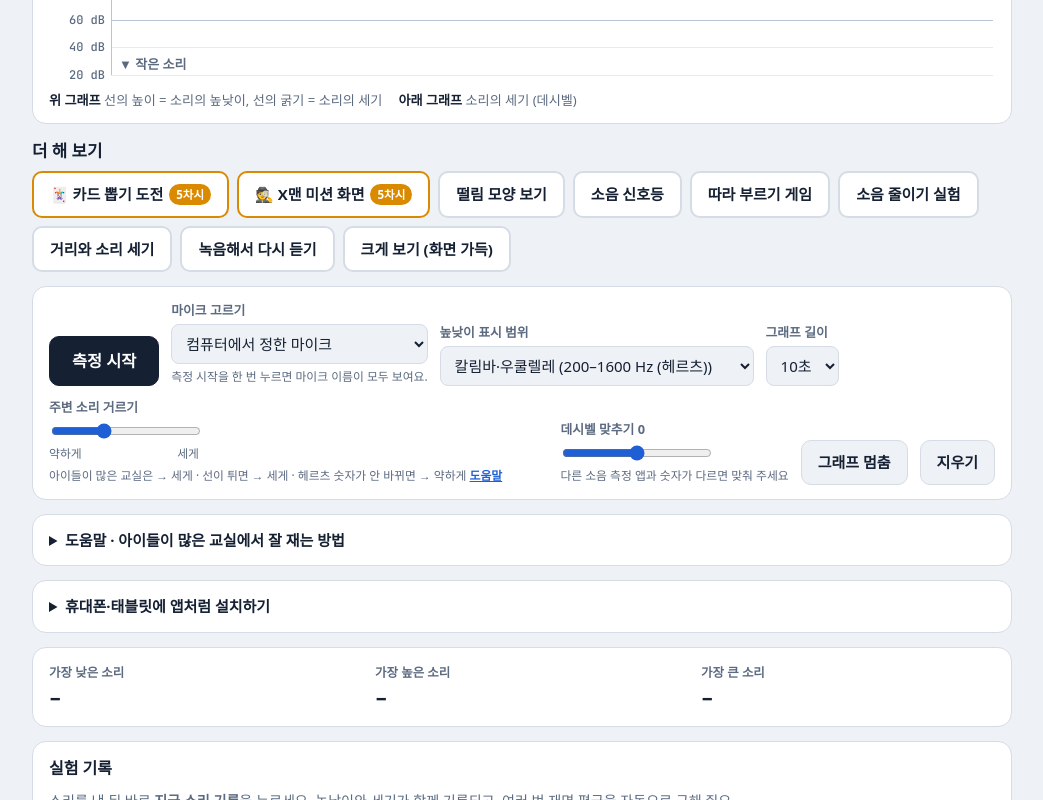
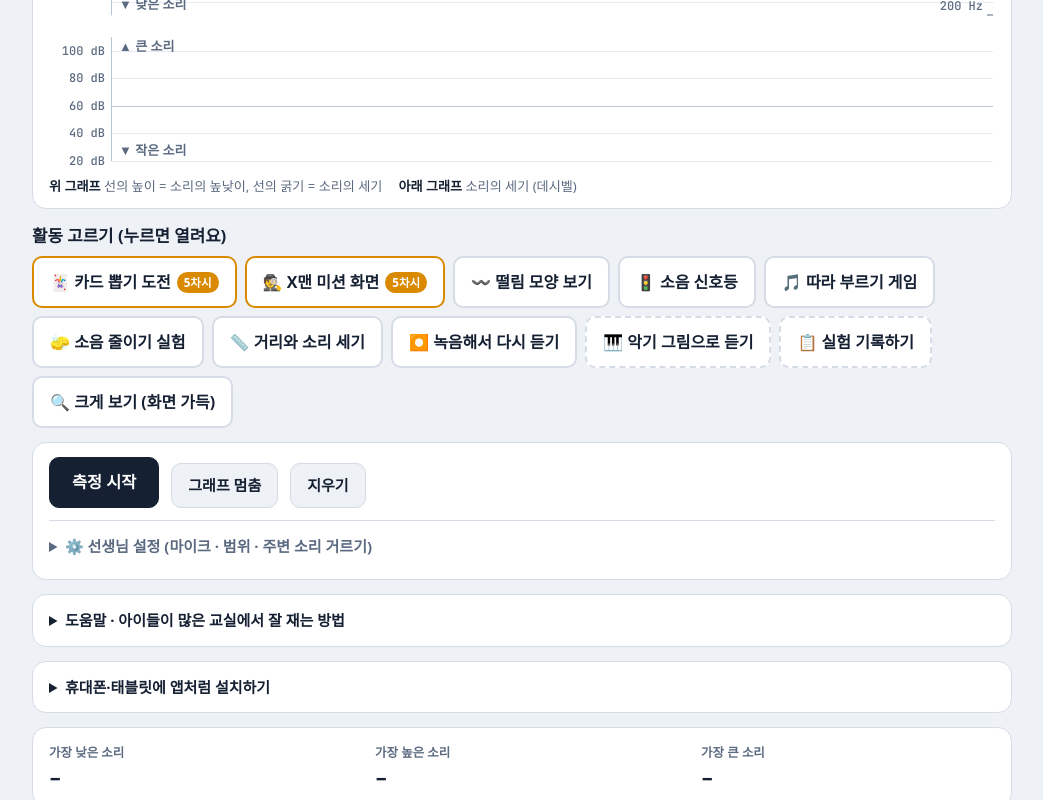
Before and after one commit to gns6315/sound-meter, a plain HTML site: page index.html in a window 1280 px wide. Shown: the part 957-1757 px from the top of the page, without its empty margins (118-1161 px from the left). Drawn offline with Linux system fonts and the light colour scheme; a web font is replaced by a local one.

Commit message:
첫 화면 쉽게: 큰 시작 버튼, 설정 접기, 활동 버튼 정리
Co-Authored-By: Claude Opus 5.5 <noreply@anthropic.com>

```diff
--- a/index.html
+++ b/index.html
@@ -435,6 +435,16 @@ body.bigview .bigbar{display:flex;gap:8px;position:fixed;z-index:40;
 .unit{margin:4px 0 0;font-size:.84rem;color:var(--muted);border-top:1px dashed var(--line);padding-top:8px}
 .unit b{color:var(--ink)}
 .modeAsk{margin:0;font-weight:700;font-size:1.05rem}
+.startBar{display:flex;flex-wrap:wrap;align-items:center;gap:12px}
+.startBar button{font-size:clamp(1.25rem,4vw,1.55rem);padding:16px 30px;border-radius:14px;min-height:64px;touch-action:manipulation}
+.startBar button.on{background:var(--z4);border-color:var(--z4);color:#fff}
+.startBar span{font-weight:700;color:var(--muted)}
+.toolbar button{min-height:52px;font-size:1rem;touch-action:manipulation}
+.toolbar button.jump{border-style:dashed}
+.setDet{flex:1 1 100%;border-top:1px solid var(--line);padding-top:6px}
+.setDet summary{cursor:pointer;font-weight:700;padding:8px 0;color:var(--muted)}
+.setBody{display:flex;flex-wrap:wrap;gap:12px;align-items:end;padding-top:6px}
+.setBody .field.grow{flex:1 1 240px}
 .modes{display:grid;grid-template-columns:repeat(3,minmax(0,1fr));gap:10px}
 .modes button{position:relative;display:flex;align-items:center;gap:12px;text-align:left;padding:14px 14px;
   background:var(--panel);border:3px solid var(--line);border-radius:16px;font-weight:500;min-width:0}
@@ -491,6 +501,11 @@ body.bigview .bigbar{display:flex;gap:8px;position:fixed;z-index:40;
     </button>
   </nav>
 
+  <div class="startBar">
+    <button type="button" class="primary" id="topStart">🎤 측정 시작</button>
+    <span id="topStartTip">누른 다음 ‘허용’을 눌러요</span>
+  </div>
+
   <section class="readout">
     <div class="panel card need-hz">
       <h2><i style="background:var(--trace)"></i>소리의 높낮이</h2>
@@ -521,18 +536,20 @@ body.bigview .bigbar{display:flex;gap:8px;position:fixed;z-index:40;
   </section>
 
   <!-- ===== 더 해 보기 ===== -->
-  <section class="tools" aria-label="더 해 보기">
-    <p class="modeAsk">더 해 보기</p>
+  <section class="tools" aria-label="활동 고르기">
+    <p class="modeAsk">활동 고르기 (누르면 열려요)</p>
     <div class="toolbar">
       <button type="button" data-tool="card" class="today" aria-pressed="false">🃏 카드 뽑기 도전<small>5차시</small></button>
       <button type="button" data-tool="xman" class="today" aria-pressed="false">🕵️ X맨 미션 화면<small>5차시</small></button>
-      <button type="button" data-tool="scope" aria-pressed="false">떨림 모양 보기</button>
-      <button type="button" data-tool="light" class="need-db" aria-pressed="false">소음 신호등</button>
-      <button type="button" data-tool="sing" class="need-hz" aria-pressed="false">따라 부르기 게임</button>
-      <button type="button" data-tool="quiet" class="need-db" aria-pressed="false">소음 줄이기 실험</button>
-      <button type="button" data-tool="dist" class="need-db" aria-pressed="false">거리와 소리 세기</button>
-      <button type="button" data-tool="rec2" aria-pressed="false">녹음해서 다시 듣기</button>
-      <button type="button" id="bigBtn" aria-pressed="false">크게 보기 (화면 가득)</button>
+      <button type="button" data-tool="scope" aria-pressed="false">〰️ 떨림 모양 보기</button>
+      <button type="button" data-tool="light" class="need-db" aria-pressed="false">🚦 소음 신호등</button>
+      <button type="button" data-tool="sing" class="need-hz" aria-pressed="false">🎵 따라 부르기 게임</button>
+      <button type="button" data-tool="quiet" class="need-db" aria-pressed="false">🧽 소음 줄이기 실험</button>
+      <button type="button" data-tool="dist" class="need-db" aria-pressed="false">📏 거리와 소리 세기</button>
+      <button type="button" data-tool="rec2" aria-pressed="false">⏺️ 녹음해서 다시 듣기</button>
+      <button type="button" class="jump need-hz" data-jump="refSec">🎹 악기 그림으로 듣기</button>
+      <button type="button" class="jump" data-jump="recSec">📋 실험 기록하기</button>
+      <button type="button" id="bigBtn" aria-pressed="false">🔍 크게 보기 (화면 가득)</button>
     </div>
   </section>
 
@@ -672,6 +689,11 @@ body.bigview .bigbar{display:flex;gap:8px;position:fixed;z-index:40;
 
   <section class="panel controls">
     <button class="primary" id="startBtn" type="button">측정 시작</button>
+    <button id="pauseBtn" type="button">그래프 멈춤</button>
+    <button id="resetBtn" type="button">지우기</button>
+    <details class="setDet">
+      <summary>⚙️ 선생님 설정 (마이크 · 범위 · 주변 소리 거르기)</summary>
+      <div class="setBody">
         <div class="field mic">
           <label for="micSel">마이크 고르기</label>
           <select id="micSel"><option value="">컴퓨터에서 정한 마이크</option></select>
@@ -707,8 +729,8 @@ body.bigview .bigbar{display:flex;gap:8px;position:fixed;z-index:40;
           <input type="range" id="cal" min="-30" max="30" value="0">
           <span class="hint">다른 소음 측정 앱과 숫자가 다르면 맞춰 주세요</span>
         </div>
-    <button id="pauseBtn" type="button">그래프 멈춤</button>
-    <button id="resetBtn" type="button">지우기</button>
+      </div>
+    </details>
   </section>
 
   <details class="panel help" id="help">
@@ -739,7 +761,7 @@ body.bigview .bigbar{display:flex;gap:8px;position:fixed;z-index:40;
     <div class="stat need-db"><span class="label">가장 큰 소리</span><b id="sLoud">–</b></div>
   </section>
 
-  <section class="panel rec">
+  <section class="panel rec" id="recSec">
     <h2>실험 기록</h2>
     <p id="recIntro"></p>
     <div class="rec-row">
@@ -2214,6 +2236,8 @@ body.bigview .bigbar{display:flex;gap:8px;position:fixed;z-index:40;
     requestAnimationFrame(()=>p.scrollIntoView({behavior:"smooth",block:"start"}));
   }
   toolBtns.forEach(b=>b.addEventListener("click",()=>openToolPanel(b.dataset.tool)));
+  $("topStart").addEventListener("click",()=>$("startBtn").click());
+  document.querySelectorAll(".toolbar button[data-jump]").forEach(b=>b.addEventListener("click",()=>$(b.dataset.jump).scrollIntoView({behavior:"smooth",block:"start"})));
 
   // 캔버스 크기 맞추기 도우미
   function fitCanvas(cv){
@@ -2741,6 +2765,8 @@ body.bigview .bigbar{display:flex;gap:8px;position:fixed;z-index:40;
   // 매 프레임: 열린 활동만 그리기
   function toolsFrame(now){
     $("bigStart").textContent = running? "측정 멈춤" : "측정 시작";
+    const ts=$("topStart"), want = running? "⏹ 측정 멈춤" : "🎤 측정 시작";
+    if(ts.textContent!==want){ ts.textContent=want; ts.classList.toggle("on",running); $("topStartTip").textContent = running? "소리를 내 보세요! 숫자와 그래프가 바뀌어요." : "누른 다음 ‘허용’을 눌러요"; }
     if(openTool==="scope" && !$("tool-scope").hidden) drawScope(now);
     if(openTool==="light") updateLight(now);
     if(openTool==="sing") updateSing(now);
--- a/sw.js
+++ b/sw.js
@@ -1,5 +1,5 @@
 // 인터넷이 잠깐 끊겨도 열리도록 저장해 두기 (새 버전이 있으면 인터넷에서 먼저 받아요)
-const C="sound-meter-v6";
+const C="sound-meter-v7";
 const FILES=["./","index.html","manifest.webmanifest","icon-192.png","icon-512.png","icon-180.png"];
 self.addEventListener("install",e=>{ e.waitUntil(caches.open(C).then(c=>c.addAll(FILES)).then(()=>self.skipWaiting())); });
 self.addEventListener("activate",e=>{ e.waitUntil(caches.keys().then(ks=>Promise.all(ks.filter(k=>k!==C).map(k=>caches.delete(k)))).then(()=>self.clients.claim())); });
```
Lines whose indentation alone changed are shown as unchanged.
